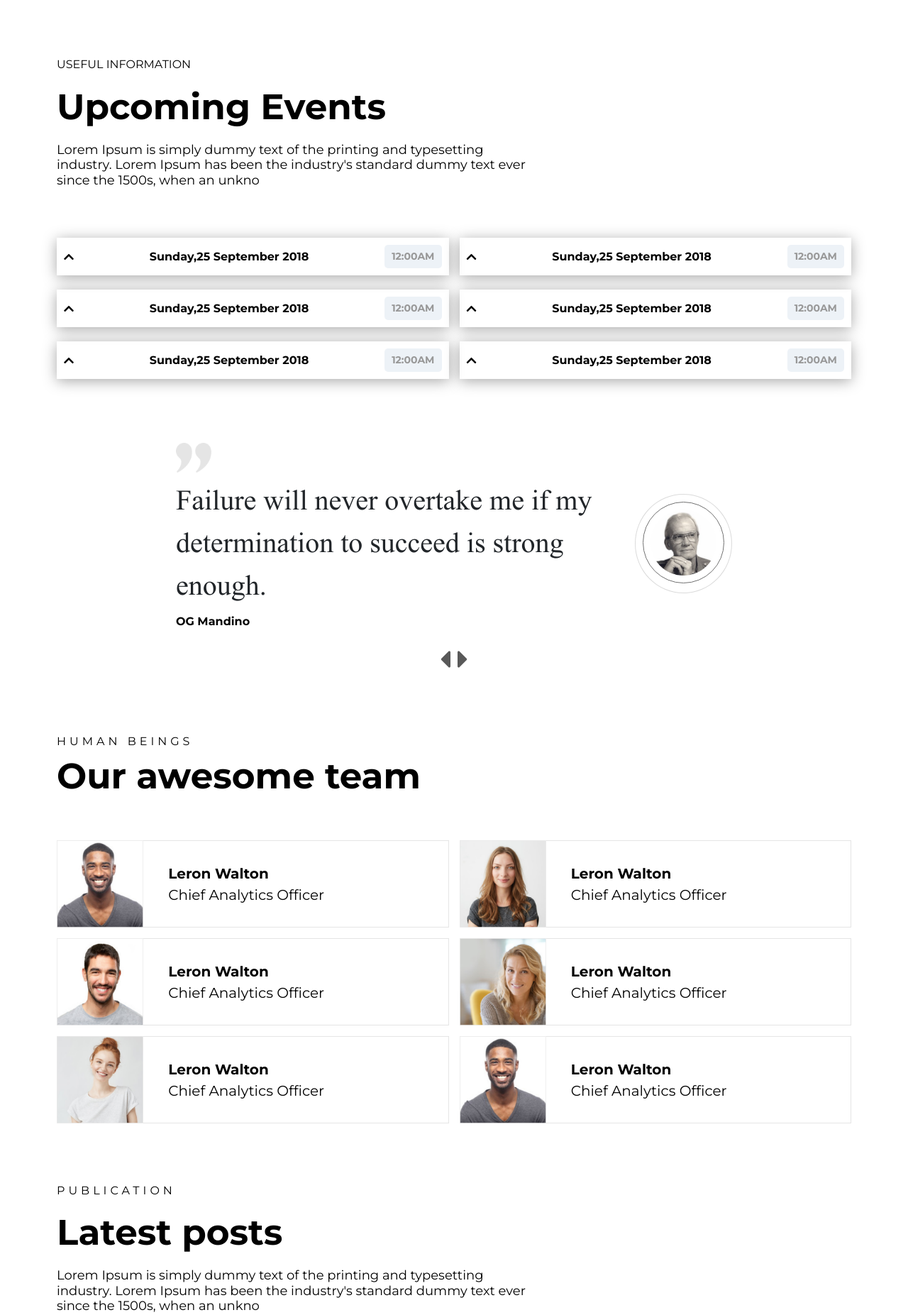
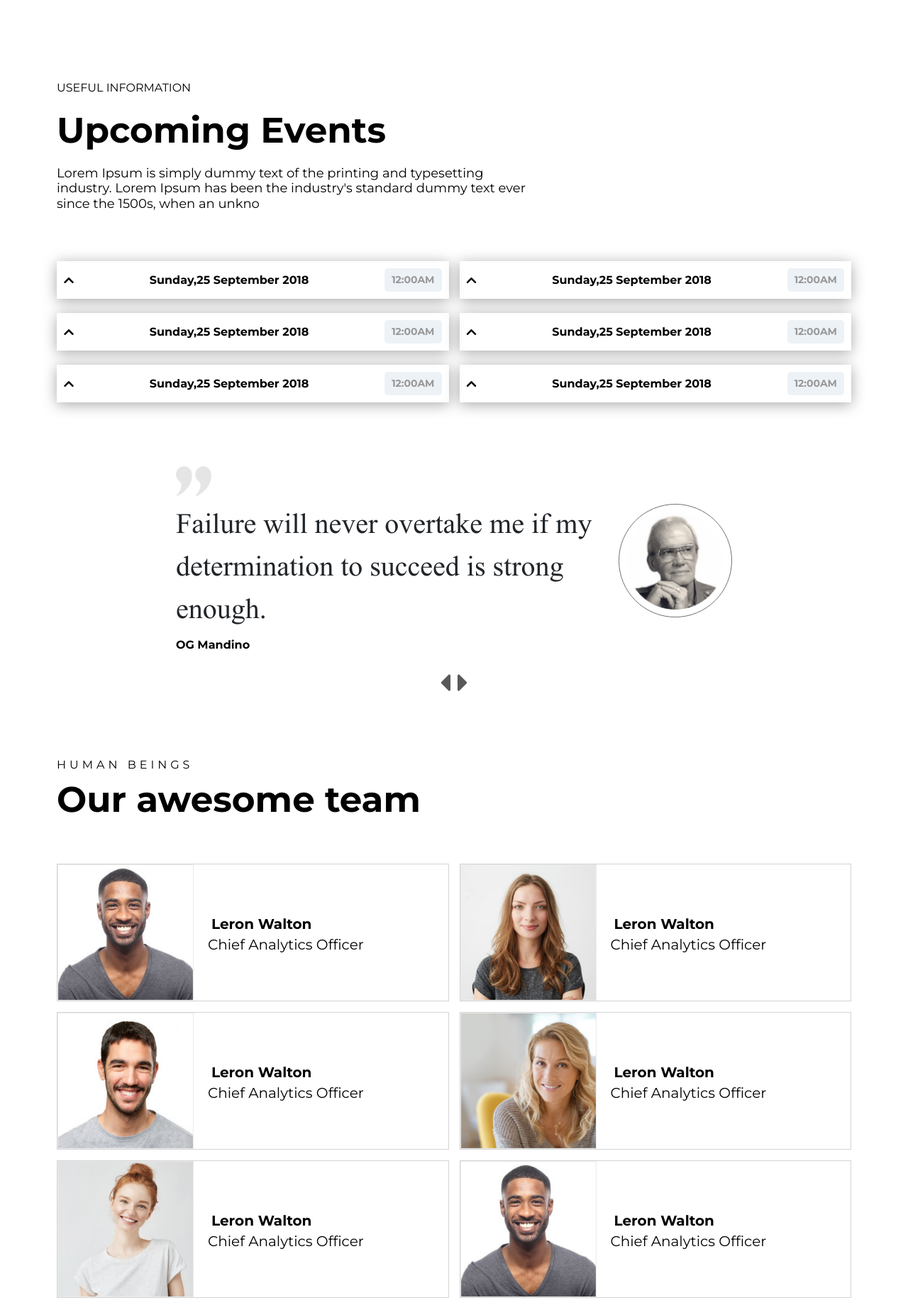
Before and after one commit to Al-amintpi/Xdtohtml, a PHP site: page / in a window 1280 px wide. Shown: the part 1987-3840 px from the top of the page at 71% size. Run offline with PHP 8.4, Linux system fonts and the light colour scheme; grey boxes are pictures that could not be loaded.

Commit message:
responsive and design shes

```diff
--- a/assets/css/style.css
+++ b/assets/css/style.css
@@ -492,12 +497,7 @@ button:focus{
 }
 
 .famous-person ul li:last-child {
-	border: 1px solid #70707040;
-	padding: 1rem;
-	border-radius: 50%;
-	margin: 0rem;
-	width: 25rem;
-	height: 14rem;
+
 }
 
 .famous-person ul li span {
@@ -563,15 +567,16 @@ button:focus{
 	display: flex;
 	align-items: center;
 	margin-bottom: 1.5rem;
+	width: 100%;
+	height: 19.4rem;
+	border: 1px solid #0000002b;
 }
 
 .team-member-size {
-	width: 29%;
 	height: 100%;
 }
-
 .team-member-image {
-	width: 100%;
+	flex:0 0 35%;
 	height: 100%;
 }
 
@@ -582,15 +587,21 @@ button:focus{
 }
 
 .image-content {
-	padding-bottom: 3.3rem;
-	width: 100%;
-	height: 100%;
-	border: 1px solid #0000001a;
-	border-left: none;
 	cursor: pointer;
 	position: relative;
-	padding-top: 1rem;
-	padding-left: 3.5rem;
+	flex: 1 0 65%;
+	height: 100%;
+}
+
+.table {
+	display: table;
+	height: 100%;
+}
+
+.table-cell {
+	display: table-cell;
+	vertical-align: middle;
+	padding-left: 2rem;
 }
 
 .image-content::after {
@@ -610,7 +621,7 @@ button:focus{
 	color: #000000;
 	font-size: 2rem;
 	font-weight: 700;
-	display: inline-block;
+	display:block;
 }
 
 .image-content h2 {
--- a/assets/js/scripts.js
+++ b/assets/js/scripts.js
@@ -47,6 +47,25 @@ $(document).ready(function(){
 $('.menu-icon').click(function(){
 	$('.menu').slideToggle(1000);
 	return false;
-})
+});
+
+$(window).scroll(function(){
+	var value = $(this).scrollTop();
+	console.log(value);
+
+	if(value > 500){
+		$('.header-menu-section').addClass('fixedMenu');
+	}else{
+		$('.header-menu-section').removeClass('fixedMenu');
+	}
+});
+
+$('.scrolltop a').click(function(){
+
+		$('html,body').animate({
+			scrollTop:0
+		}, 1000);
+	 return false;
+});
 
 });
--- a/index.html
+++ b/index.html
@@ -28,7 +28,7 @@
 <body>
 
 <!-- Start header-menu area -->
-<section class="header-menu-section">
+<header class="header-menu-section">
 	<div class="container">
 		<div class="menuarea">
 			<div class="row">
@@ -58,7 +58,7 @@
 			</div>
 		</div>
 	</div>
-</section>
+</header>
 <!-- End header-menu area -->
 
 <!-- Start background section -->
@@ -104,7 +104,7 @@
 <section class="blog-section">
 	<div class="container">
 		<div class="row">
-			<div class="col-md-4">
+			<div class="col-md-12 col-lg-4">
 				<div class="blog-content">
 					<h2>Easy Interface</h2>
 					<h3>Lorem Ipsum is simply dummy text of the printing and typesetting industry. Lorem Ipsum has been the industry's standard dummy text ever sinc</h3>
@@ -114,7 +114,7 @@
 					<h3>Lorem Ipsum is simply dummy text of the printing and typesetting industry. Lorem Ipsum has been the industry's standard dummy text ever sinc</h3>
 				</div>
 			</div>
-			<div class="col-md-4">
+			<div class="col-md-12 col-lg-4">
 				<div class="blog-content">
 					<h2>Shortcode Manager</h2>
 					<h3>Lorem Ipsum is simply dummy text of the printing and typesetting industry. Lorem Ipsum has been the industry's standard dummy text ever sinc</h3>
@@ -124,7 +124,7 @@
 					<h3>Lorem Ipsum is simply dummy text of the printing and typesetting industry. Lorem Ipsum has been the industry's standard dummy text ever sinc</h3>
 				</div>
 			</div>
-			<div class="col-md-4">
+			<div class="col-md-12 col-lg-4">
 				<div class="blog-content">
 					<h2>Solid Code</h2>
 					<h3>Lorem Ipsum is simply dummy text of the printing and typesetting industry. Lorem Ipsum has been the industry's standard dummy text ever sinc</h3>
@@ -143,7 +143,7 @@
 <section class="video">
 	<div class="container">
 		<div class="row">
-			<div class="col-md-6">
+			<div class="col-md-12 col-lg-6">
 				<div class="youtube-area">
 					<div class="youtubevideo">
 						<iframe src="https://www.youtube.com/embed/bh5dGdbHCVc" frameborder="0" allow="accelerometer; autoplay; clipboard-write; encrypted-media; gyroscope; picture-in-picture" allowfullscreen>
@@ -155,7 +155,7 @@
 					</div>
 				</div>
 			</div>
-			<div class="col-md-6">
+			<div class="col-md-12 col-lg-6">
 				<div class="video-content">
 					<h3>YOU SHOULD TO SEE</h3>
 					<h1>Carefully craftedwith love to small things</h1>
@@ -193,7 +193,7 @@
 <section class="date-time-section">
 	<div class="container">
 		<div class="row">
-			<div class="col-md-6">
+			<div class="col-md-12 col-lg-6">
 				<div class="date-time-list">
 					<ul>
 						<li><i class="fas fa-chevron-up"></i> <h3>Sunday,25 September 2018</h3><span>12:00AM</span></li>
@@ -210,7 +210,7 @@
 					</ul>
 				</div>
 			</div>
-			<div class="col-md-6">
+			<div class="col-md-12 col-lg-6">
 				<div class="date-time-list">
 					<ul>
 						<li><i class="fas fa-chevron-up"></i> <h3>Sunday,25 September 2018</h3><span>12:00AM</span></li>
@@ -282,7 +282,7 @@
 		</div>
 		<div class="team-member-description">
 			<div class="row">
-				<div class="col-md-6">
+				<div class="col-md-12 col-lg-6">
 					<div class="team-content">
 						<div class="team-member-size">
 							<div class="team-member-image">
@@ -290,8 +290,12 @@
 							</div>
 						</div>
 						<div class="image-content">
+							<div class="table">
+								<div class="table-cell">
 									<h1><a href="#">Leron Walton</a></h1>
 									<h2>Chief Analytics Officer</h2>
+								</div>
+							</div>
 						</div>
 					</div>
 					<div class="team-content">
@@ -301,8 +305,12 @@
 							</div>
 						</div>
 						<div class="image-content">
+							<div class="table">
+								<div class="table-cell">
 									<h1><a href="#">Leron Walton</a></h1>
 									<h2>Chief Analytics Officer</h2>
+								</div>
+							</div>
 						</div>
 					</div>
 					<div class="team-content">
@@ -312,12 +320,16 @@
 							</div>
 						</div>
 						<div class="image-content">
-							<h1><a href="">Leron Walton</a></h1>
+							<div class="table">
+								<div class="table-cell">
+									<h1><a href="#">Leron Walton</a></h1>
 									<h2>Chief Analytics Officer</h2>
 								</div>
 							</div>
 						</div>
-				<div class="col-md-6">
+					</div>
+				</div>
+				<div class="col-md-12 col-lg-6">
 					<div class="team-content">
 						<div class="team-member-size">
 							<div class="team-member-image">
@@ -325,30 +337,42 @@
 							</div>
 						</div>
 						<div class="image-content">
+							<div class="table">
+								<div class="table-cell">
 									<h1><a href="#">Leron Walton</a></h1>
 									<h2>Chief Analytics Officer</h2>
+								</div>
+							</div>
 						</div>
 					</div>
 					<div class="team-content">
 						<div class="team-member-size">
 							<div class="team-member-image">
-								<a href="#"><img src="assets/img/team/5.png"></a>
+								<a href=""><img src="assets/img/team/5.png"></a>
 							</div>
 						</div>
 						<div class="image-content">
+							<div class="table">
+								<div class="table-cell">
 									<h1><a href="#">Leron Walton</a></h1>
 									<h2>Chief Analytics Officer</h2>
+								</div>
+							</div>
 						</div>
 					</div>
 					<div class="team-content">
 						<div class="team-member-size">
 							<div class="team-member-image">
-								<a href="#"><img src="assets/img/team/1.png"></a>
+								<a href=""><img src="assets/img/team/6.png"></a>
 							</div>
 						</div>
 						<div class="image-content">
+							<div class="table">
+								<div class="table-cell">
 									<h1><a href="#">Leron Walton</a></h1>
 									<h2>Chief Analytics Officer</h2>
+								</div>
+							</div>
 						</div>
 					</div>
 				</div>
@@ -378,7 +402,7 @@
 <section class="blog-section">
 	<div class="container">
 		<div class="row">
-			<div class="col-md-4">
+			<div class="col-md-12 col-lg-4">
 				<div class="single-post">
 					<div class="post-image">
 						<img src="assets/img/blog/1.png">
@@ -393,7 +417,7 @@
 					</div>
 				</div>
 			</div>
-			<div class="col-md-4">
+			<div class="col-md-12 col-lg-4">
 				<div class="single-post">
 					<div class="post-image">
 						<img src="assets/img/blog/2.png">
@@ -408,8 +432,8 @@
 					</div>
 				</div>
 			</div>
-			<div class="col-md-4">
-				<div class="single-post">
+			<div class="col-md-12 col-lg-4">
+				<div class="single-post last-post">
 					<div class="post-image">
 						<img src="assets/img/blog/3.png">
 					</div>
@@ -457,7 +481,7 @@
 <section class="footer-section">
 	<div class="container">
 		<div class="row">
-			<div class="col-md-4">
+			<div class="col-md-4 col">
 				<div class="contact">
 					<h1>CONTACTS</h1>
 					<h3>50 Raritan Center Pkwy,Edison, NJ 08837, USA</h3>
@@ -503,6 +527,9 @@
 						<li><a href="#">FAQ</a></li>
 						<li><a href="#">API</a></li>
 					</ul>
+					<div class="scrolltop">
+						<a href="#"><i class="fas fa-arrow-up"></i></a>
+					</div>
 				</div>
 			</div>
 		</div>
```
Also changed, not shown: other parts of assets/css/style.css (+49 -5 lines), assets/css/responsive.css (+164 -7 lines). Lines whose indentation alone changed are shown as unchanged.
